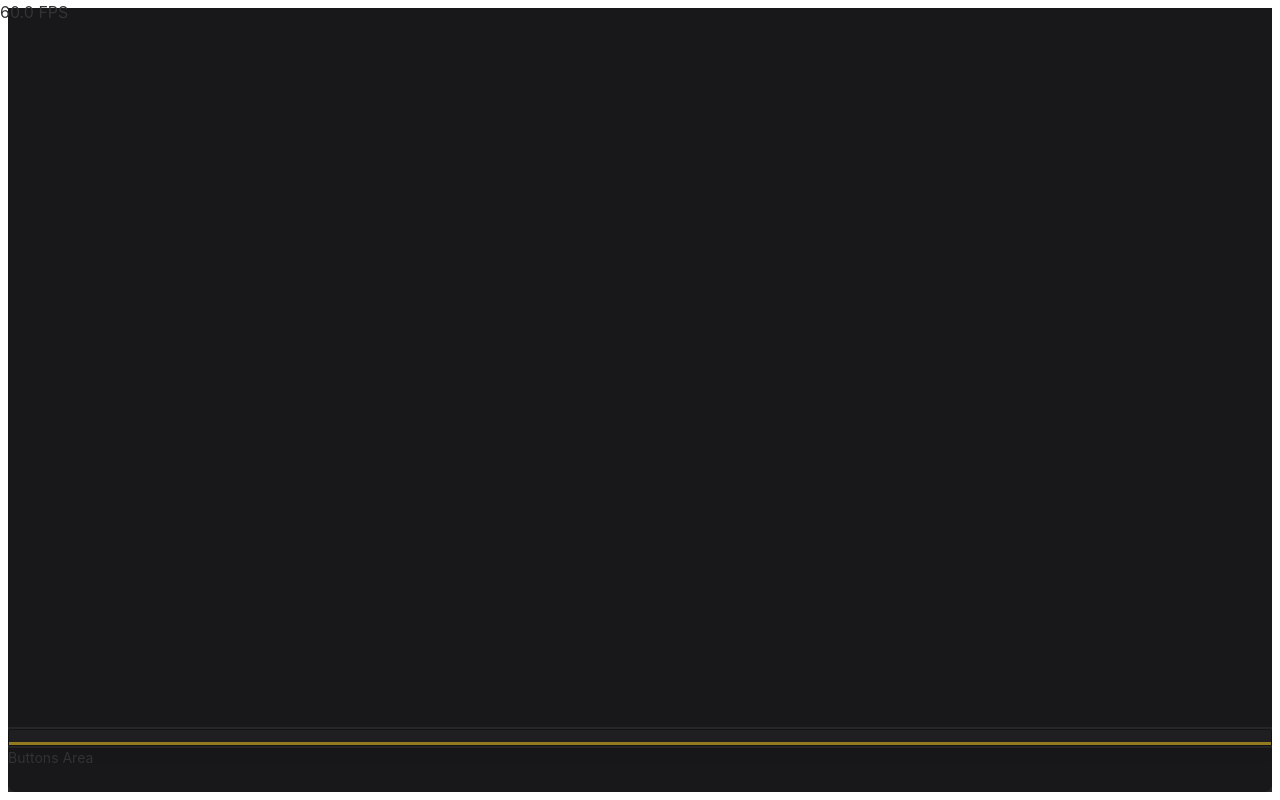
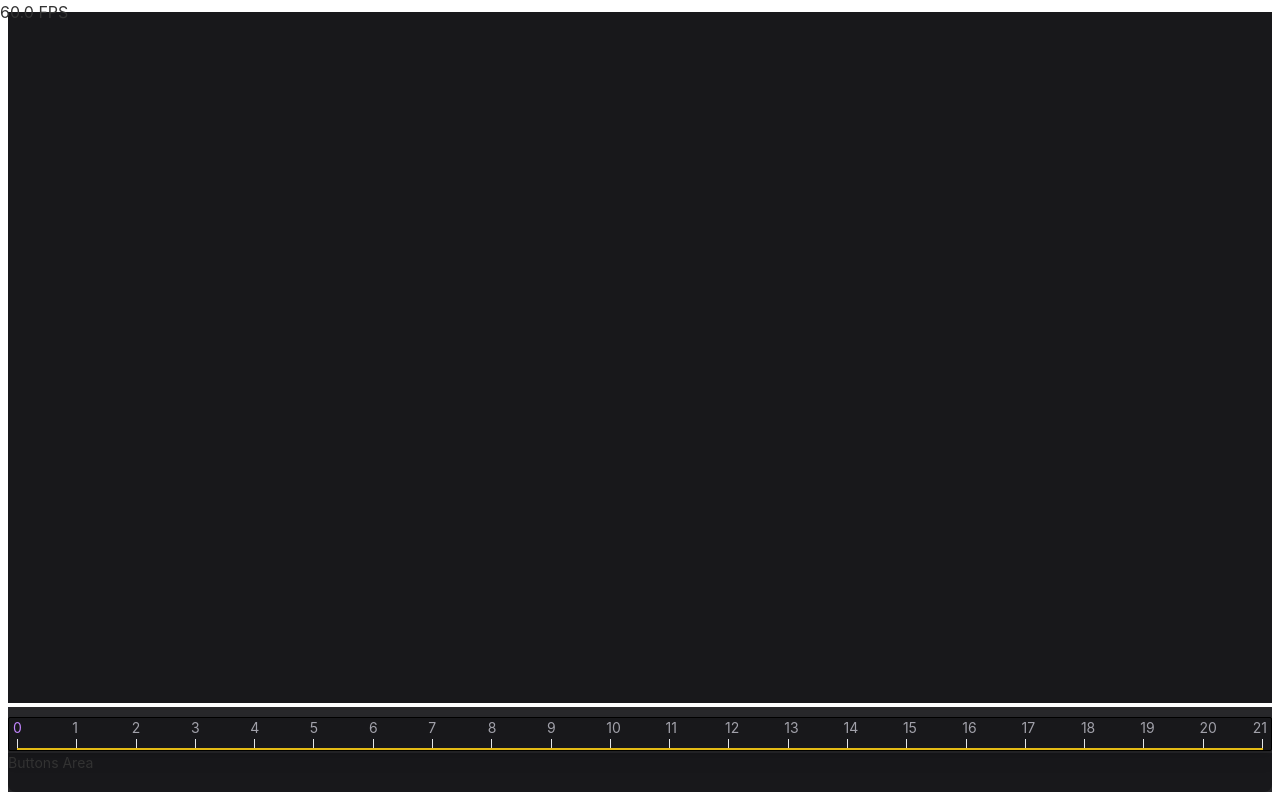
Before and after one commit to XpaceOff/viewfx, a Svelte app in the folder Tauri/: page / in a window 1280 px wide. Built offline with nearby package versions, Linux system fonts and the light colour scheme.

Commit message:
Video bar updated.

```diff
--- a/Tauri/src-tauri/tauri.conf.json
+++ b/Tauri/src-tauri/tauri.conf.json
@@ -56,7 +56,7 @@
     "windows": [
       {
         "fullscreen": false,
-        "height": 600,
+        "height": 650,
         "resizable": true,
         "title": "ViewFX",
         "width": 1000
--- a/Tauri/src/App.svelte
+++ b/Tauri/src/App.svelte
@@ -17,11 +17,11 @@
 
 <main class="h-full w-full overflow-hidden">
 	<div class="flex flex-col w-full h-full overflow-hidden">
-		<div class="flex w-full h-full basis-11/12 items-center justify-center bg-zinc-900">
+		<div class="flex w-full h-full items-center justify-center bg-zinc-900 my-1">
 			 <VideoCanvas></VideoCanvas>
 			<Fps></Fps>
 		</div>
-		<div class="flex w-full basis-1/12 bg-zinc-800">
+		<div class="flex w-full h-24 bg-zinc-800 pt-2">
 			<Bar></Bar>
 		</div>
 	</div>
--- a/Tauri/src/VideoCanvas.svelte
+++ b/Tauri/src/VideoCanvas.svelte
@@ -1,14 +1,14 @@
 <script>
     import { invoke } from '@tauri-apps/api/tauri'
 	import { onMount } from 'svelte';
-    import { barFrameCacheStatus } from './stores'
+    import { barFrameCacheStatus, videoTotalFrameLength, videoCurrentFrame } from './stores'
 
     // Images variables
     let rawImageFrames = [];
     let rawImageFramesOrder = [];
 	let rawImagesCounter = 0;
 
-    let videoFrameLength = 15;
+    $videoTotalFrameLength = 21;
     let framesCached = 0;
 
     // DOM obj variables
@@ -24,7 +24,7 @@
     //
     let frameNumber = 0;
     let frameStart = 1;
-    let currentFrame = 0;
+    $videoCurrentFrame = 0;
 
 
     // Time variables
@@ -37,27 +37,27 @@
         canvasH = Math.floor(canvas.getBoundingClientRect().height);
 
         startCaching();
+        updateCanvas();
 	});
 
-    function startCaching(){
+    async function startCaching(){
 
-        for (let nFrame=0; nFrame<videoFrameLength; nFrame++){
-            rawImageFramesOrder.push(-1);
+        for (let nFrame=0; nFrame<$videoTotalFrameLength; nFrame++){
+            // Create the array that will contain the right order of frames already cached
+            rawImageFramesOrder.push(0);
 
             // Update the bar cache status to 0 (non-cached)
             $barFrameCacheStatus.push(0);
         }
 
-        for (let nFrame=0; nFrame<videoFrameLength; nFrame++){
+        for (let nFrame=0; nFrame<$videoTotalFrameLength; nFrame++){
 
             frameNumber = frameStart + nFrame;
-            console.log("# ----- > ", frameNumber);
 
             // Update the bar cache status to 1 (caching)
             $barFrameCacheStatus[nFrame] = 1;
 
             invoke('get_image_raw_data', { frameNumber, canvasW, canvasH }).then((data_from_rust) => {
-
                 // Push an array of the image's raw data into rawImageFrames
                 let raw = Uint8ClampedArray.from(data_from_rust[0]);
                 rawImageFrames.push([raw, data_from_rust[2]]);
@@ -73,30 +73,37 @@
                 framesCached += 1;
 
                 // Once all frames are cached
-                if (framesCached == videoFrameLength) updateCanvas();
+                //if (framesCached == $videoTotalFrameLength) updateCanvas();
             })
         }
-
     }
 
     function updateCanvas(time) {
-		// TODO: Get the image size and update the variables
 
-		imgW = rawImageFrames[rawImageFramesOrder[currentFrame]][1][0];
-		imgH = rawImageFrames[rawImageFramesOrder[currentFrame]][1][1];
+        // 24 frames per second (1000/24fps = 41.66):
+        // Update the canvas every X frames per second
+		if (time > lastFrameTime + 41.66) {
+            //console.log($barFrameCacheStatus[$videoCurrentFrame]);
 
-		// 24 frames per second (1000/24fps = 41.66):
-		if (time > lastFrameTime + 41.66) {
-			let currentImageData = new ImageData(rawImageFrames[rawImageFramesOrder[currentFrame]][0], imgW, imgH);
+            // Update canvas if the image is cached
+            if ($barFrameCacheStatus[$videoCurrentFrame] == 2){
+                console.log($videoCurrentFrame, "printed ! ");
+                // TODO: Get the image size and update the variables
+                imgW = rawImageFrames[rawImageFramesOrder[$videoCurrentFrame]][1][0];
+                imgH = rawImageFrames[rawImageFramesOrder[$videoCurrentFrame]][1][1];
 
-			context.putImageData(currentImageData, 0, 0);
-			lastFrameTime = time;
+                let currentImageData = new ImageData(rawImageFrames[rawImageFramesOrder[$videoCurrentFrame]][0], imgW, imgH);
 
-			if (currentFrame == videoFrameLength - 1){
-				currentFrame = 0;
-			} else {
-				currentFrame = currentFrame + 1;
-			}
+                context.putImageData(currentImageData, 0, 0);
+                lastFrameTime = time;
+
+                if ($videoCurrentFrame == $videoTotalFrameLength - 1){
+                    $videoCurrentFrame = 0;
+                } else {
+                    $videoCurrentFrame = $videoCurrentFrame + 1;
+                }
+            }
+
 		}
 		requestAnimationFrame(updateCanvas);
 	}
--- a/Tauri/src/bar.svelte
+++ b/Tauri/src/bar.svelte
@@ -1,18 +1,44 @@
 <script>
-    import { barFrameCacheStatus } from './stores'
+    import { barFrameCacheStatus, videoTotalFrameLength, videoCurrentFrame } from './stores'
 </script>
 
 <div class="flex flex-col w-full h-full">
-    <div class="flex w-full h-1/3 py-0.5">
-        <div class="flex w-full h-full bg-zinc-900 opacity-50 rounded-sm border border-black drop-shadow-lg">
-            <div class="flex flex-col w-full h-full">
-                <div class="flex w-full h-4/5"></div>
+    <div class="flex w-full h-2/4 py-0.5">
+        <div class="flex w-full h-full bg-zinc-900  rounded-sm border border-black drop-shadow-lg">
+            <div class="flex-none flex-col w-full h-full overflow-hidden">
+                <div class="flex w-full h-4/6 px-2">
+                    {#each $barFrameCacheStatus as frameNumber, i}
+                        {#if i==$videoTotalFrameLength-1}
+                            <div class="flex w-full items-center justify-between text-sm text-zinc-400">
+                                <div class=" -ml-1">{i}</div>
+                                <div class=" -mr-1">{i+1}</div>
+                            </div>
+                        {:else}
+                            <div class="flex w-full items-center text-sm {i == $videoCurrentFrame ? 'text-purple-400' : 'text-zinc-400'}">
+                                <div class=" -ml-1">{i}</div>
+                            </div>
+                        {/if}
+                    {/each}
+                </div>
+
+                <!-- Frame lines and color bar cache Status-->
+                <div class="flex flex-col w-full h-2/6">
+                    <!-- Frame lines -->
+                    <div class="flex w-full h-5/6 px-2">
+                        {#each $barFrameCacheStatus as frameNumber, i}
+                            {#if i==$videoTotalFrameLength-1}
+                                <div class="flex w-full border-l border-x"></div>
+                            {:else}
+                                <div class="flex w-full border-l"></div>
+                            {/if}
+                        {/each}
+                    </div>
 
                     <!-- Cache progress bar -->
-                <div class="flex flex-row w-full h-1/5">
+                    <div class="flex flex-row w-full h-1/6 px-2 opacity-90">
                         {#each $barFrameCacheStatus as frameNumber, i}
                             {#if frameNumber==2}
-                            <div class="flex w-full bg-green-400">{i}</div>
+                                <div class="flex w-full bg-green-400"></div>
                             {:else if frameNumber==1}
                                 <div class="flex w-full bg-yellow-400"></div>
                             {:else}
@@ -21,10 +47,13 @@
                         {/each}
                     </div>
                 </div>
+
+
+            </div>
         </div>
 
     </div>
-    <div class="flex w-full h-2/3 bg-zinc-900 rounded-b-lg text-sm">
+    <div class="flex w-full h-2/4 bg-zinc-900 rounded-b-lg text-sm">
         Buttons Area
     </div>
 </div>
--- a/Tauri/src/stores.js
+++ b/Tauri/src/stores.js
@@ -7,3 +7,12 @@ import { writable } from 'svelte/store';
 // 1: caching
 // 2: cached
 export const barFrameCacheStatus = writable([]);
+
+export const barCurrentFrame = writable([]);
+
+// Total of frames in video
+export const videoTotalFrameLength = writable(0);
+
+// Video's current frame
+// Frame that is selected or displayed at the time
+export const videoCurrentFrame = writable(0);
```
Lines whose indentation alone changed are shown as unchanged.
